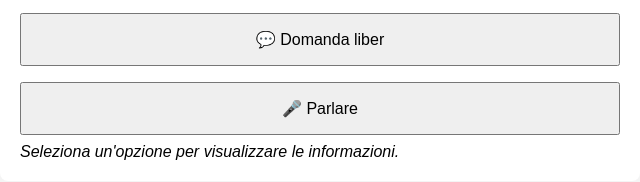
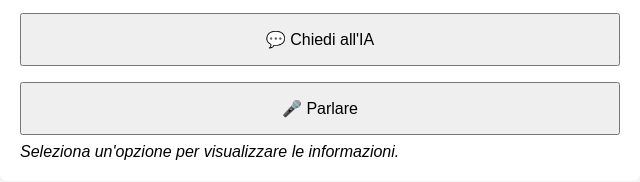
Before and after one commit to superjaviko/handcrafting, a website: page index.html in a window 1280 px wide. Shown: the part 374-556 px from the top of the page, 320-960 px from the left. Drawn offline with Linux system fonts and the light colour scheme.

Commit message:
Update index.html

```diff
--- a/index.html
+++ b/index.html
@@ -65,7 +65,7 @@
     <button onclick="mostrarHistoria()">📜 Storia dell’oggetto</button>
     <button onclick="mostrarSignificado()">🎨 Cosa rappresenta?</button>
     <button onclick="mostrarProceso()">🛠️ Come è stato creato?</button>
-    <button onclick="mostrarChat()">💬 Domanda liber</button>
+    <button onclick="mostrarChat()">💬 Chiedi all'IA</button>
     <button onclick="iniciarVoz()">🎤 Parlare</button>
   </div>
 
```
